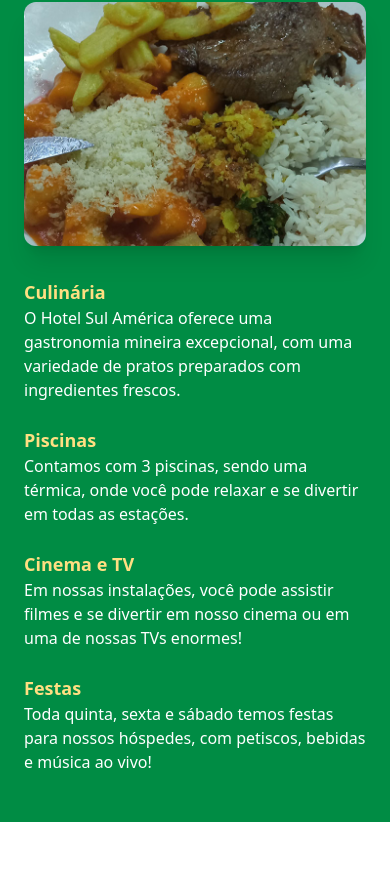
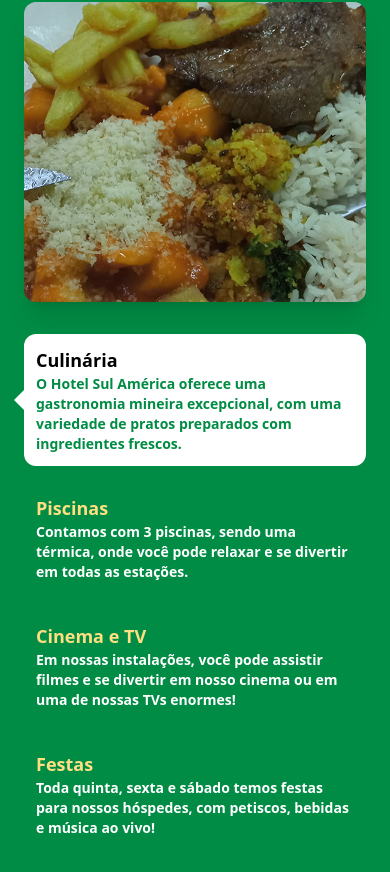
Before and after one commit to hotelsulamerica/site, a Next.js app: page / in a window 390 px wide. Shown: the part 1405-2277 px from the top of the page. Before the commit the page ends 2227 px from the top, so only its background shows below. Built offline with nearby package versions, Linux system fonts and the light colour scheme.

Commit message:
feat: header desktop and mobile section

```diff
--- a/app/components/header.jsx
+++ b/app/components/header.jsx
@@ -5,10 +5,12 @@ import Image from "next/image";
 export default function HeaderSection() {
   const [imageSrc, setImageSrc] = useState("/culinaria.jpg");
   const [isFading, setIsFading] = useState(false);
+  const [activeItem, setActiveItem] = useState("culinaria");
   const imageRef = useRef(null);
 
-  const handleImageChange = (src) => {
+  const handleImageChange = (src, key) => {
     setIsFading(true);
+    setActiveItem(key);
 
     setTimeout(() => {
       setImageSrc(src);
@@ -44,49 +46,96 @@ export default function HeaderSection() {
       <div className="flex flex-col md:flex-row mt-12 gap-8">
         <div className="flex-1 flex items-center justify-center" ref={imageRef}>
           <div
-            className={`transition-opacity duration-300 ${
+            className={`relative w-full h-[300px] md:h-[400px] transition-opacity duration-300 ${
               isFading ? "opacity-0" : "opacity-100"
             }`}
           >
             <Image
               src={imageSrc}
               alt="Hotel"
-              width={500}
-              height={500}
-              className="rounded-xl shadow-xl"
+              fill
+              className="rounded-xl shadow-xl object-cover"
             />
           </div>
         </div>
 
         <div className="flex-1">
-          <ul className="space-y-6 cursor-pointer">
-            <li onClick={() => handleImageChange("/culinaria.jpg")}>
-              <p className="font-semibold text-lg text-[#FFDF82]">Culinária</p>
-              <p>
+          <ul className="cursor-pointer space-y-4">
+            <li
+              onClick={() => handleImageChange("/culinaria.jpg", "culinaria")}
+              className={`relative p-3 rounded-xl transition-colors ${
+                activeItem === "culinaria"
+                  ? "bg-white text-[#008C44]"
+                  : "bg-transparent"
+              }`}
+            >
+              {activeItem === "culinaria" && (
+                <div className="absolute left-0 top-1/2 -translate-y-1/2 -translate-x-full w-0 h-0 border-y-[10px] border-y-transparent border-r-[10px] border-r-white mr-2"></div>
+              )}
+              <p className={`font-bold text-lg ${activeItem === "culinaria" ? "text-black" : "text-[#FFDF82]"}`}>
+                Culinária
+              </p>
+              <p className="text-sm font-semibold">
                 O Hotel Sul América oferece uma gastronomia mineira excepcional,
                 com uma variedade de pratos preparados com ingredientes frescos.
               </p>
             </li>
 
-            <li onClick={() => handleImageChange("/piscina.jpg")}>
-              <p className="font-semibold text-lg text-[#FFDF82]">Piscinas</p>
-              <p>
+            <li
+              onClick={() => handleImageChange("/piscina.jpg", "piscina")}
+              className={`relative p-3 rounded-xl transition-colors ${
+                activeItem === "piscina"
+                  ? "bg-white text-[#008C44]"
+                  : "bg-transparent"
+              }`}
+            >
+              {activeItem === "piscina" && (
+                <div className="absolute left-0 top-1/2 -translate-y-1/2 -translate-x-full w-0 h-0 border-y-[10px] border-y-transparent border-r-[10px] border-r-white mr-2"></div>
+              )}
+              <p className={`font-bold text-lg ${activeItem === "piscina" ? "text-black" : "text-[#FFDF82]"}`}>
+                Piscinas
+              </p>
+              <p className="text-sm font-semibold">
                 Contamos com 3 piscinas, sendo uma térmica, onde você pode
                 relaxar e se divertir em todas as estações.
               </p>
             </li>
 
-            <li onClick={() => handleImageChange("/cinema.jpg")}>
-              <p className="font-semibold text-lg text-[#FFDF82]">Cinema e TV</p>
-              <p>
+            <li
+              onClick={() => handleImageChange("/cinema.jpg", "cinema")}
+              className={`relative p-3 rounded-xl transition-colors ${
+                activeItem === "cinema"
+                  ? "bg-white text-[#008C44]"
+                  : "bg-transparent"
+              }`}
+            >
+              {activeItem === "cinema" && (
+                <div className="absolute left-0 top-1/2 -translate-y-1/2 -translate-x-full w-0 h-0 border-y-[10px] border-y-transparent border-r-[10px] border-r-white mr-2"></div>
+              )}
+              <p className={`font-bold text-lg ${activeItem === "cinema" ? "text-black" : "text-[#FFDF82]"}`}>
+                Cinema e TV
+              </p>
+              <p className="text-sm font-semibold">
                 Em nossas instalações, você pode assistir filmes e se divertir
                 em nosso cinema ou em uma de nossas TVs enormes!
               </p>
             </li>
 
-            <li onClick={() => handleImageChange("/shows.jpg")}>
-              <p className="font-semibold text-lg text-[#FFDF82]">Festas</p>
-              <p>
+            <li
+              onClick={() => handleImageChange("/shows.jpg", "festas")}
+              className={`relative p-3 rounded-xl transition-colors ${
+                activeItem === "festas"
+                  ? "bg-white text-[#008C44]"
+                  : "bg-transparent"
+              }`}
+            >
+              {activeItem === "festas" && (
+                <div className="absolute left-0 top-1/2 -translate-y-1/2 -translate-x-full w-0 h-0 border-y-[10px] border-y-transparent border-r-[10px] border-r-white mr-2"></div>
+              )}
+              <p className={`font-bold text-lg ${activeItem === "festas" ? "text-black" : "text-[#FFDF82]"}`}>
+                Festas
+              </p>
+              <p className="text-sm font-semibold">
                 Toda quinta, sexta e sábado temos festas para nossos hóspedes,
                 com petiscos, bebidas e música ao vivo!
               </p>
```
